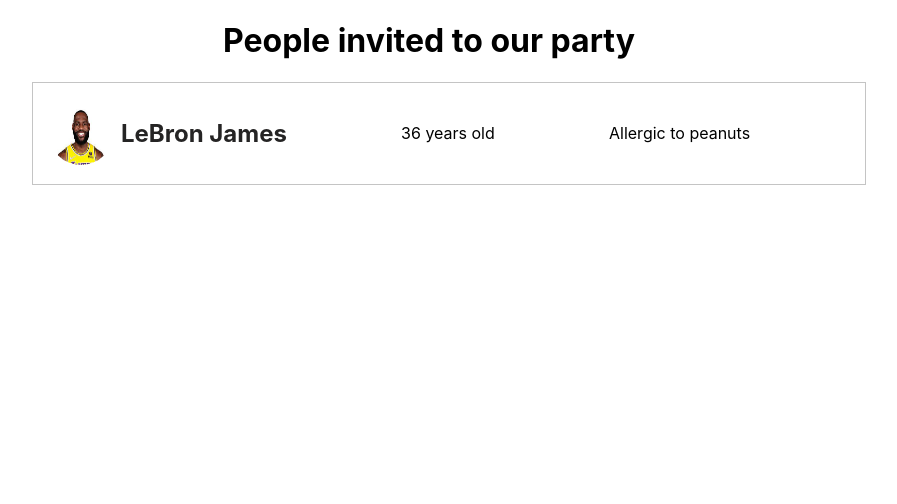
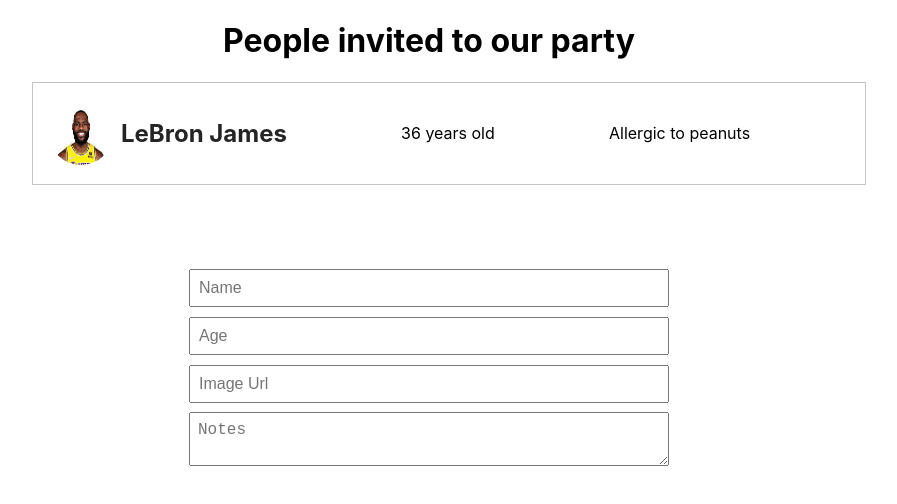
Before and after one commit to gosikxo/yt-react-tutorial-typescript-formWithPeopleInvitedToParty, a React (Create React App) app: page / in a window 1280 px wide. Shown: the top 504 px of the page, without its empty margins (211-1108 px from the left). Built offline with nearby package versions, Linux system fonts and the light colour scheme.

Commit message:
Create input elements and AddToList component

```diff
--- a/src/App.tsx
+++ b/src/App.tsx
@@ -1,5 +1,6 @@
 import React, { useState } from 'react';
 import './App.css';
+import { AddToList } from './components/AddToList';
 import { List } from './components/List';
 
 interface IState {
@@ -25,7 +26,8 @@
   return (
     <div className="App">
       <h1>People invited to our party</h1>
-      <List people={people}/>
+      <List people={people} />
+      <AddToList />
     </div>
   );
 }
--- a/src/components/AddToList.tsx
+++ b/src/components/AddToList.tsx
@@ -1,7 +1,55 @@
-import React from 'react'
+import React, { useState } from 'react'
 
 export const AddToList = () => {
+
+  const [input, setInput] = useState({
+    name: "",
+    age: "",
+    note: "",
+    img: ""
+  })
+
+  const handleChange = (e: React.ChangeEvent<HTMLInputElement | HTMLTextAreaElement>) => {
+    setInput({
+      ...input,
+      //e.target.name to np. name, age itd.
+      [e.target.name]: e.target.value
+    })
+  }
+
   return (
-    <div>AddToList</div>
+    <div className='AddToList'>
+      <input
+        type="text"
+        placeholder='Name'
+        className='AddToList-input'
+        value={input.name}
+        onChange={handleChange}
+        name="name"
+      />
+      <input
+        type="text"
+        placeholder='Age'
+        className='AddToList-input'
+        value={input.age}
+        onChange={handleChange}
+        name="age"
+      />
+      <input
+        type="text"
+        placeholder='Image Url'
+        className='AddToList-input'
+        value={input.img}
+        onChange={handleChange}
+        name="img"
+      />
+      <textarea
+        placeholder='Notes'
+        className='AddToList-input'
+        value={input.note}
+        onChange={handleChange}
+        name="note"
+      />
+    </div>
   )
 }
```
